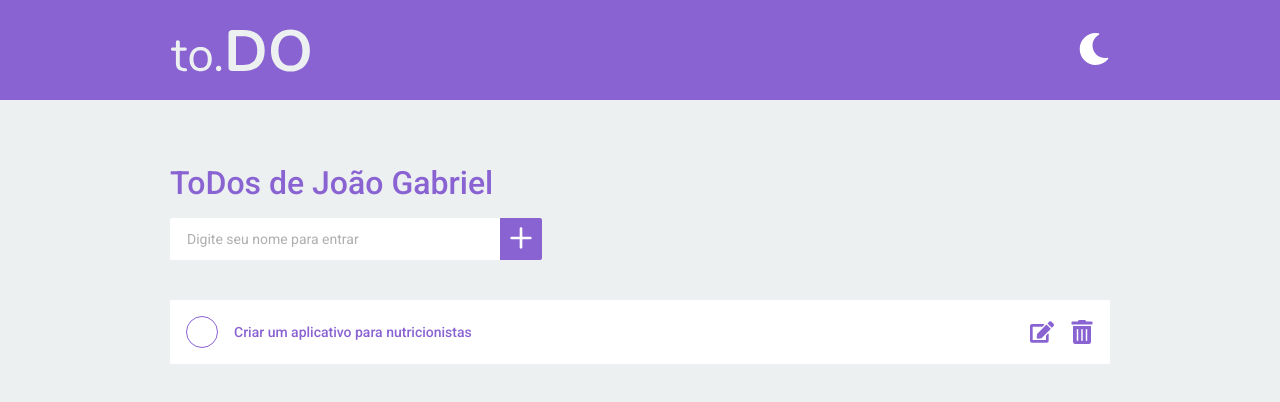
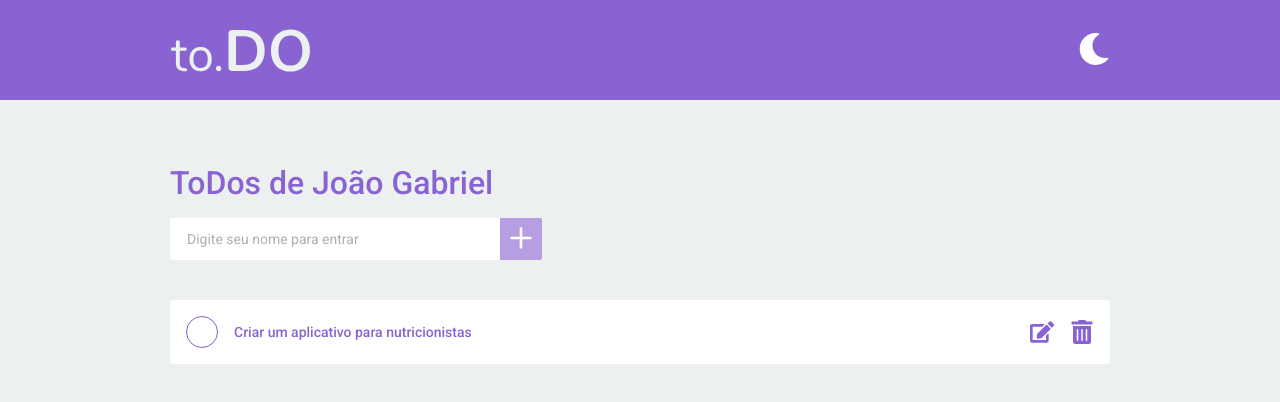
Before and after one commit to joaogabriel-sg/animated-todo, a React (Create React App) app: page /main in a window 1280 px wide. Shown: the top 402 px of the page. Built offline with nearby package versions, Linux system fonts and the light colour scheme.

Commit message:
:sparkles: add a handle add new todo item to add todo item component

```diff
--- a/src/components/AddTodoItem/index.tsx
+++ b/src/components/AddTodoItem/index.tsx
@@ -1,12 +1,35 @@
+import { useState } from 'react';
 import { FiPlus } from 'react-icons/fi';
+
+import { useTodo } from '../../hooks/useTodo';
 
 import { Container } from './styles';
 
 export function AddTodoItem() {
+	const { addNewTodo } = useTodo();
+	const [title, setTitle] = useState('');
+
+	function handleAddNewTodoItem() {
+		const formattedTitle = title.trim();
+		if (formattedTitle === '') return;
+
+		addNewTodo(formattedTitle);
+		setTitle('');
+	}
+
 	return (
 		<Container>
-			<input type="text" placeholder="Digite seu nome para entrar" />
-			<button type="button">
+			<input
+				type="text"
+				value={title}
+				onChange={({ target }) => setTitle(target.value)}
+				placeholder="Digite seu nome para entrar"
+			/>
+			<button
+				type="button"
+				onClick={handleAddNewTodoItem}
+				disabled={title.length === 0}
+			>
 				<FiPlus size={32} />
 			</button>
 		</Container>
```
